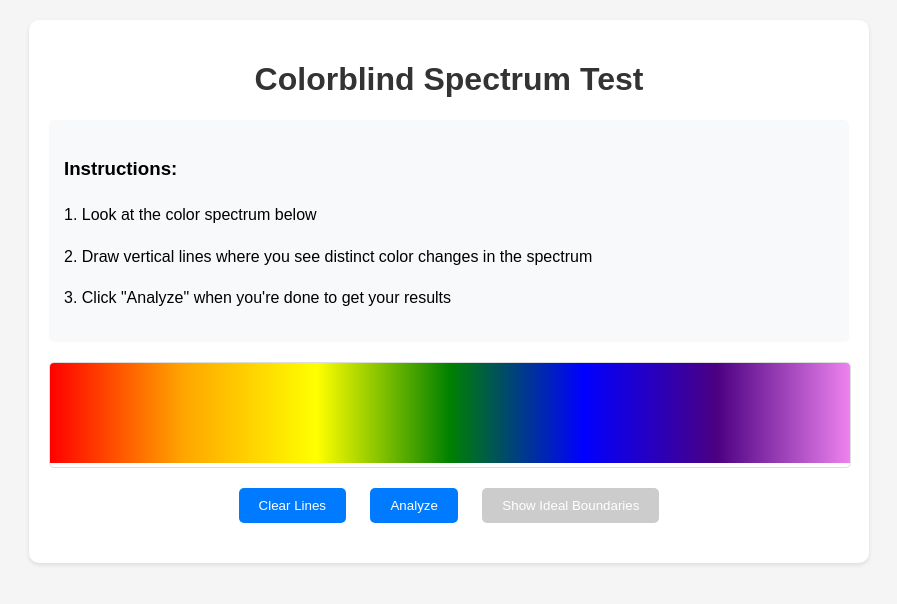
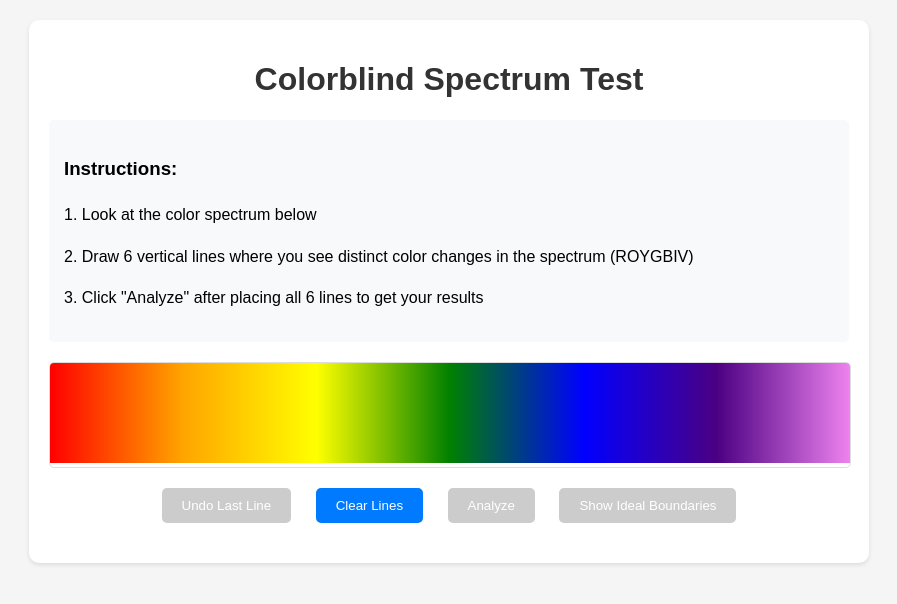
Before and after one commit to wmason1997/Colorblind-Quiz, a FastAPI app: page / in a window 1280 px wide. Shown: the top 604 px of the page, without its empty margins (191-1088 px from the left). Run offline with FastAPI, Linux system fonts and the light colour scheme.

Commit message:
Added clearer instructions to add 6 lines and added the option to just remove the last line placed.

```diff
--- a/templates/index.html
+++ b/templates/index.html
@@ -139,8 +139,8 @@
         <div class="instructions">
             <h3>Instructions:</h3>
             <p>1. Look at the color spectrum below</p>
-            <p>2. Draw vertical lines where you see distinct color changes in the spectrum</p>
-            <p>3. Click "Analyze" when you're done to get your results</p>
+            <p>2. Draw 6 vertical lines where you see distinct color changes in the spectrum (ROYGBIV)</p>
+            <p>3. Click "Analyze" after placing all 6 lines to get your results</p>
         </div>
 
         <div class="canvas-container">
@@ -150,8 +150,9 @@
         </div>
 
         <div class="controls">
+            <button id="undoBtn" disabled>Undo Last Line</button>
             <button id="clearBtn">Clear Lines</button>
-            <button id="analyzeBtn">Analyze</button>
+            <button id="analyzeBtn" disabled>Analyze</button>
             <button id="showIdealBtn" disabled>Show Ideal Boundaries</button>
         </div>
 
@@ -163,6 +164,7 @@
             const spectrumCanvas = document.getElementById('spectrumCanvas');
             const drawingCanvas = document.getElementById('drawingCanvas');
             const idealCanvas = document.getElementById('idealCanvas');
+            const undoBtn = document.getElementById('undoBtn');
             const clearBtn = document.getElementById('clearBtn');
             const analyzeBtn = document.getElementById('analyzeBtn');
             const showIdealBtn = document.getElementById('showIdealBtn');
@@ -205,6 +207,20 @@
             idealCtx.lineWidth = 2;
             idealCtx.lineCap = 'round';
 
+            // Update button states based on number of lines
+            function updateAnalyzeButtonState() {
+                analyzeBtn.disabled = lines.length < MAX_LINES;
+            }
+
+            function updateUndoButtonState() {
+                undoBtn.disabled = lines.length === 0;
+            }
+
+            function redrawLines() {
+                ctx.clearRect(0, 0, drawingCanvas.width, drawingCanvas.height);
+                lines.forEach(line => drawLine(line.x));
+            }
+
             // Drawing functions
             function startDrawing(e) {
                 if (lines.length >= MAX_LINES) {
@@ -216,6 +232,8 @@
                 const x = e.clientX - rect.left;
                 lines.push({ x: x });
                 drawLine(x);
+                updateAnalyzeButtonState();
+                updateUndoButtonState();
             }
 
             function drawLine(x) {
@@ -274,12 +292,23 @@
             drawingCanvas.addEventListener('mouseup', stopDrawing);
             drawingCanvas.addEventListener('mouseleave', stopDrawing);
 
+            undoBtn.addEventListener('click', () => {
+                if (lines.length > 0) {
+                    lines.pop();
+                    redrawLines();
+                    updateAnalyzeButtonState();
+                    updateUndoButtonState();
+                }
+            });
+
             clearBtn.addEventListener('click', () => {
                 ctx.clearRect(0, 0, drawingCanvas.width, drawingCanvas.height);
                 idealCanvas.style.display = 'none';
                 lines = [];
                 showIdealBtn.disabled = true;
                 results.style.display = 'none';
+                updateAnalyzeButtonState();
+                updateUndoButtonState();
                 // Remove color labels
                 document.querySelectorAll('.color-label').forEach(label => label.remove());
             });
```
